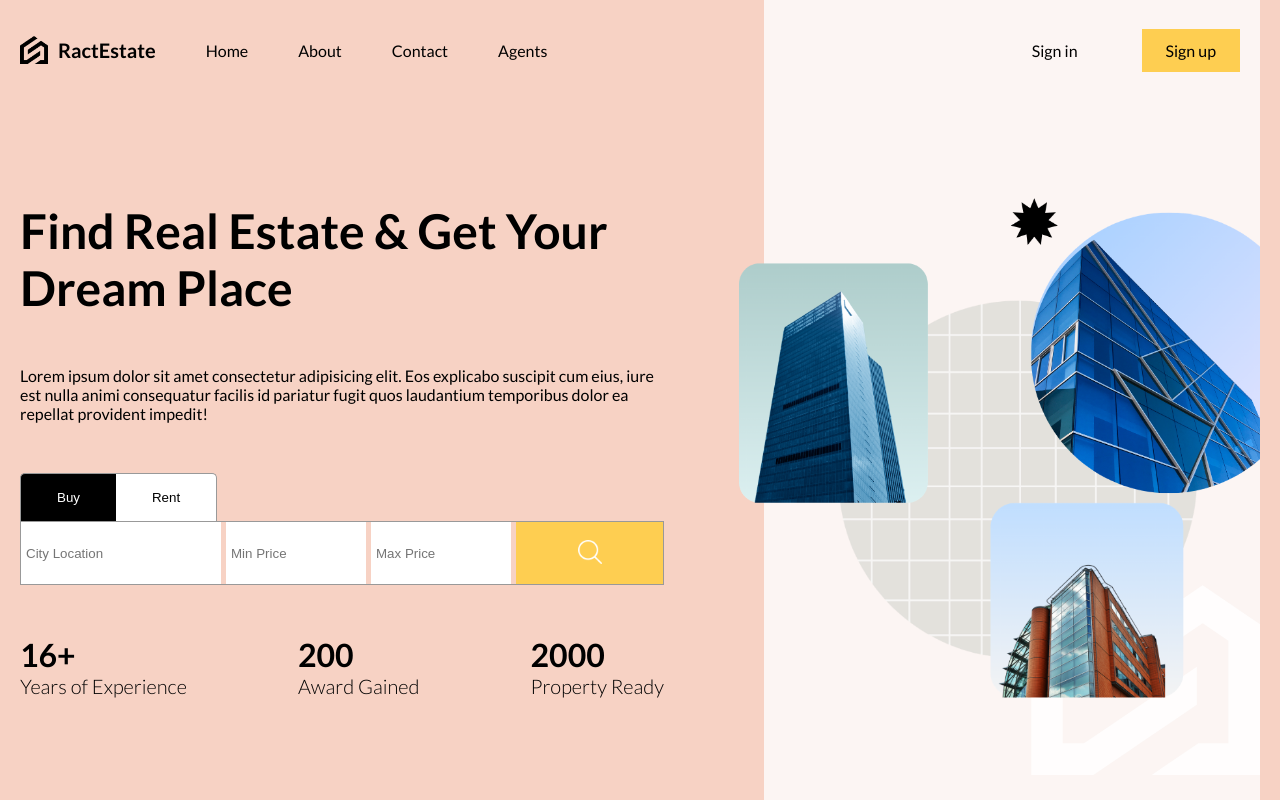
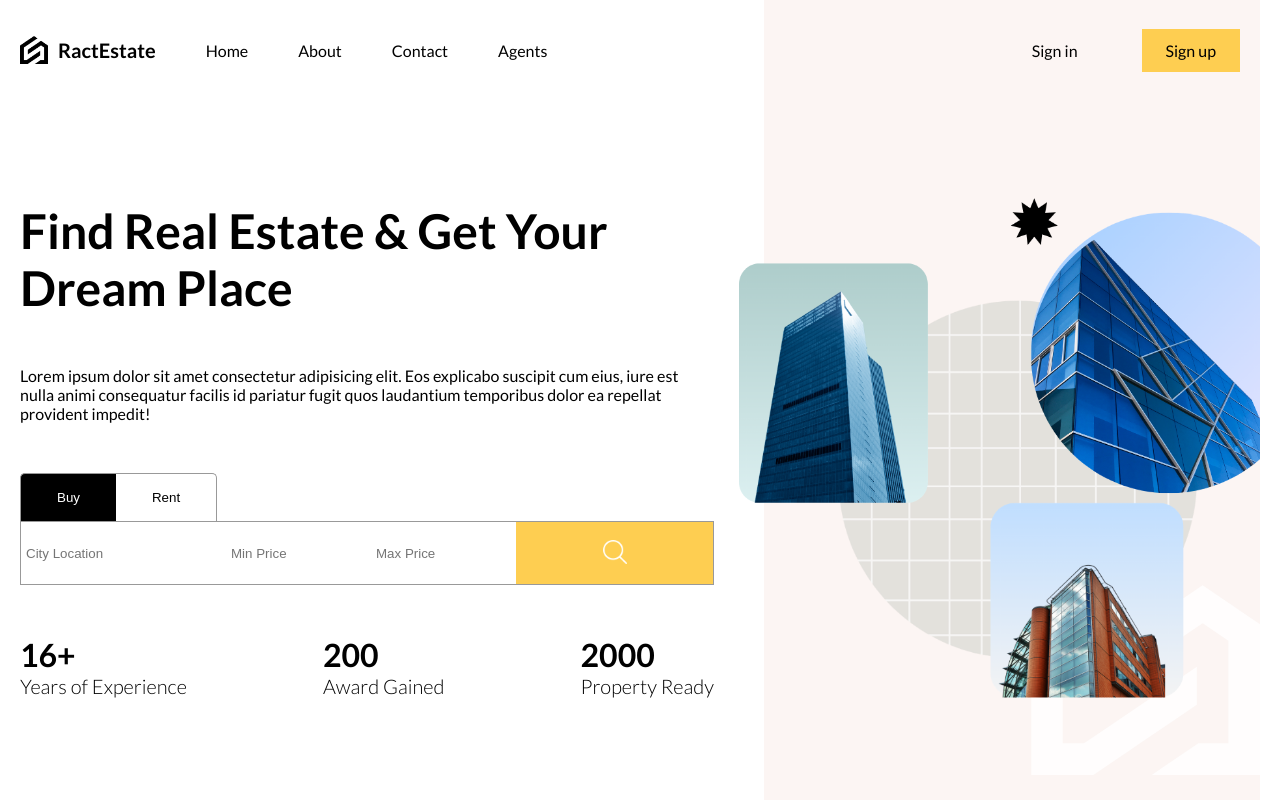
Before and after one commit to Narotam-Mishra/react-real-estate-app, a React (Vite) app: page / in a window 1280 px wide. Shown: the top 800 px of the page. Built offline with nearby package versions, Linux system fonts and the light colour scheme.

Commit message:
react-real-estate_app_search_bar_design_completed_1.9

```diff
--- a/src/components/searchBar/SearchBar.scss
+++ b/src/components/searchBar/SearchBar.scss
@@ -1,68 +1,91 @@
 
 @import "../../responsive.scss";
 
-.searchBar{
-    .type{
-        button{
+.searchBar {
+    .type {
+
+      button {
         padding: 16px 36px;
         border: 1px solid #999;
+        border-bottom: none;
         cursor: pointer;
-            background-color: #fff;
+        background-color: white;
         text-transform: capitalize;
-            border-bottom: none;
 
-            &.active{
-                background-color: #000000;
-                color: #fff;
+        &.active {
+          background-color: black;
+          color: white;
         }
 
-            &:first-child{
+        &:first-child {
           border-top-left-radius: 5px;
           border-right: none;
         }
-
-            &:last-child{
+        &:last-child {
           border-top-right-radius: 5px;
           border-left: none;
         }
       }
     }
 
-    form{
+    form {
       border: 1px solid #999;
       display: flex;
       justify-content: space-between;
       height: 64px;
       gap: 5px;
 
-        @include sm{
+      @include sm {
         flex-direction: column;
+        border: none;
       }
 
-        input{
+      input {
         border: none;
         padding: 0px 10px;
         width: 200px;
 
-            @include lg{
+        @include lg {
           padding: 0px 5px;
 
-                &:nth-child(2), &:nth-child(3){
+          &:nth-child(2),
+          &:nth-child(3) {
             width: 140px;
           }
         }
+        @include md {
+          width: 200px;
+          &:nth-child(2),
+          &:nth-child(3) {
+            width: 200px;
+          }
         }
 
-        button{
+        @include sm{
+          width: auto;
+          &:nth-child(2),
+          &:nth-child(3) {
+            width: auto;
+          }
+          padding: 20px;
+          border: 1px solid #999;
+        }
+      }
+
+      button {
         border: none;
         cursor: pointer;
         background-color: #fece51;
         flex: 1;
+
+        @include sm{
+          padding: 10px;
         }
 
-        img{
+        img {
           width: 24px;
           height: 24px;
         }
       }
     }
+  }
--- a/src/layout.scss
+++ b/src/layout.scss
@@ -12,21 +12,22 @@
     flex-direction: column;
 
     @include lg{
-        background-color: rgb(247, 210, 196);
+        // background-color: rgb(247, 210, 196);
         max-width: 1280px;
     }
 
     @include md{
-        background-color: rgb(186, 203, 234);
+        // background-color: rgb(186, 203, 234);
         max-width: 768px;
     }
 
     @include sm{
-        background-color: rgb(239, 200, 200);
+        // background-color: rgb(239, 200, 200);
         max-width: 640px;
     }
 
     .content{
-        flex: 1;
+        // flex: 1;
+        height: calc(100vh - 100px);
     }
 }
--- a/src/pages/home/Home.scss
+++ b/src/pages/home/Home.scss
@@ -15,6 +15,10 @@
             gap: 50px;
             height: 100%;
 
+            @include lg{
+                padding-right: 50px;
+            }
+
             @include md{
                 padding: 0;
             }
@@ -27,7 +31,7 @@
                 font-size: 64px;
 
                 @include lg{
-                    font-size: 48px;;
+                    font-size: 48px;
                 }
             }
 
@@ -43,7 +47,7 @@
                     font-size: 36px;
 
                     @include lg{
-                        font-size: 32px;;
+                        font-size: 32px;
                     }
                 }
 
```
Lines whose indentation alone changed are shown as unchanged.
